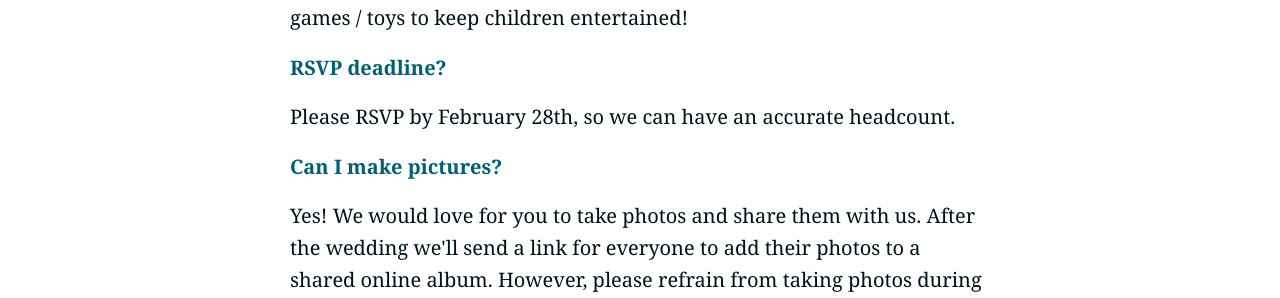
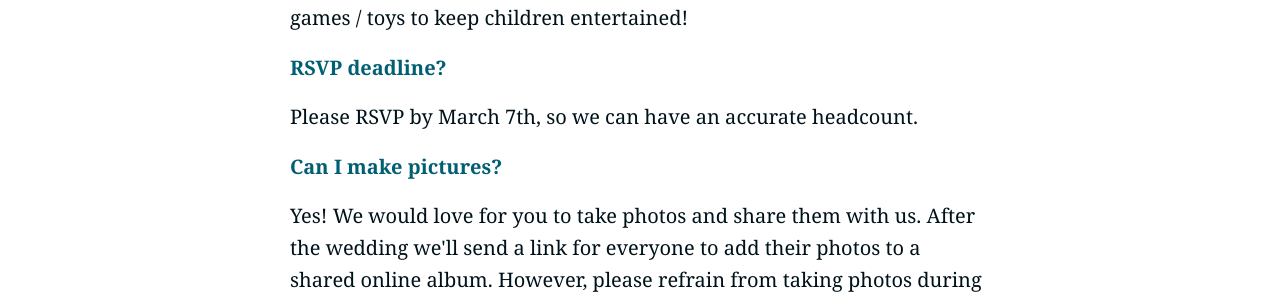
Before and after one commit to schijns-fischer-wedding/schijns-fischer-wedding.github.io, a Jekyll site: the page built from pages/faq.md, in a window 1280 px wide. Shown: the part 1134-1432 px from the top of the page. Built offline with Jekyll 4.4.1, drawn with Linux system fonts in a browser that asks for light colours; some web fonts are replaced.

Commit message:
update deadline RSVP

```diff
--- a/pages/faq.md
+++ b/pages/faq.md
@@ -41,7 +41,7 @@ title: Wedding FAQ
 
 <h3>RSVP deadline?</h3>
 <p>
-  Please RSVP by February 28th, so we can have an accurate headcount.
+  Please RSVP by March 7th, so we can have an accurate headcount.
 </p>
 
 <h3>Can I make pictures?</h3>
```
